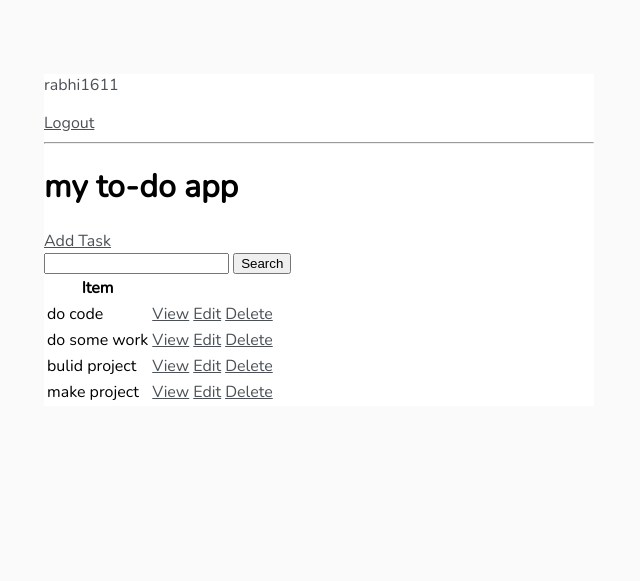
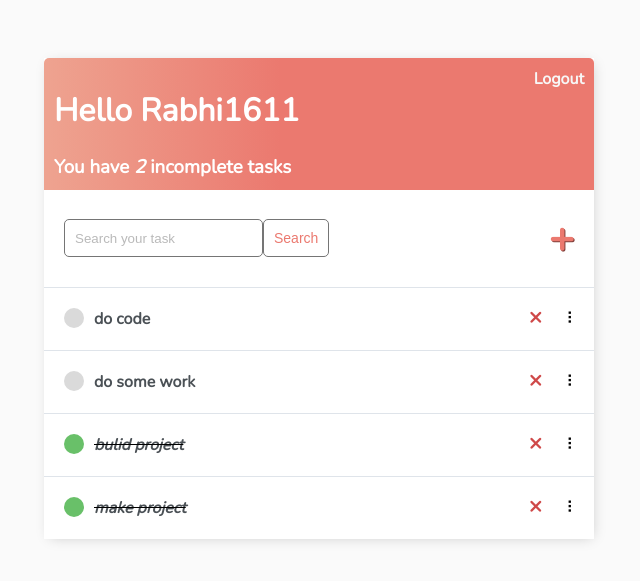
Before and after one commit to rabhi1611/to-do-app, a Django app: page / in a window 1280 px wide. Shown: the top 581 px of the page, without its empty margins (321-961 px from the left). Run offline with Django 3.2, Linux system fonts and the light colour scheme; a user stored in the database is signed in; data comes from the database, SQL or seed files in the repository; both versions use the stored data as it was after the commit.

Commit message:
did some more styling

```diff
--- a/todo_list/base/templates/base/main.html
+++ b/todo_list/base/templates/base/main.html
@@ -1,19 +1,20 @@
 <!DOCTYPE html>
 <html lang="en">
+
 <head>
-    <meta charset="UTF-8">
+    <meta charset="utf-8">
+
     <meta http-equiv="X-UA-Compatible" content="IE=edge">
-    <meta name="viewport" content="width=device-width, initial-scale=1.0">
     <title>To Do Items</title>
+    <meta name="description" content="">
+    <meta name="viewport" content="width=device-width, initial-scale=1">
 
-    <link rel="preconnect" href="https://fonts.googleapis.com">
-    <link rel="preconnect" href="https://fonts.gstatic.com" crossorigin>
+    <link rel="preconnect" href="https://fonts.gstatic.com">
     <link href="https://fonts.googleapis.com/css2?family=Nunito:wght@200&display=swap" rel="stylesheet">
 
-
     <style>
-        body{
-            background-color: #fafafa;
+        body {
+            background-color: #FAFAFA;
             font-family: 'Nunito', sans-serif;
             padding-top: 50px;
         }
@@ -24,20 +25,30 @@
         h4,
         h5,
         h6,
-        {
+            {
             font-family: 'Raleway', sans-serif;
         }
 
         a,
         p {
-            color: #4b5156;
+            color: #4b5156
         }
 
-        .container{
+        a {
+            font-weight: 600;
+        }
+
+        .container {
             max-width: 550px;
             margin: auto;
             background-color: #fff;
-            box-shadow: 2px 2px 13px -4px rgba(0, 0, 0, 0.21) #888888;
+            -webkit-box-shadow: 2px 2px 13px -4px rgba(0, 0, 0, 0.21);
+            box-shadow: 2px 2px 13px -4px rgba(0, 0, 0, 0.21);
+        }
+
+        input {
+            outline: none;
+            border: none;
         }
 
         .header-bar {
@@ -46,22 +57,152 @@
             color: #fff;
             padding: 10px;
             border-radius: 5px 5px 0 0;
-            background: linear-gradient(90deg, #eea390 0%, #eb796f 43%, #eb796f 100%);
+            background: linear-gradient(90deg, #EEA390 0%, #EB796F 43%, #EB796F 100%);
         }
 
-        .header-bar a{
+        .header-bar a {
             color: rgb(247, 247, 247);
             text-decoration: none;
         }
+
+        .task-wrapper {
+            display: flex;
+            align-items: center;
+            justify-content: space-between;
+            background-color: #fff;
+            border-top: 1px solid #dfe4ea;
+            overflow: hidden;
+        }
+
+        .task-title {
+            display: flex;
+            padding: 20px;
+        }
+
+        .task-title a {
+            text-decoration: none;
+            color: #4b5156;
+            margin-left: 10px;
+        }
+
+        .task-complete-icon {
+            height: 20px;
+            width: 20px;
+            background-color: rgb(105, 192, 105);
+            border-radius: 50%;
+        }
+
+        .task-incomplete-icon {
+            height: 20px;
+            width: 20px;
+            background-color: rgb(218, 218, 218);
+            border-radius: 50%;
+        }
+
+        .delete-link {
+            text-decoration: none;
+            font-weight: 900;
+            color: #cf4949;
+            font-size: 22px;
+            line-height: 0;
+            padding: 20px 0px;
+        }
+
+        /*Handle Classes*/
+
+        .handle {
+            display: inline-block;
+            padding: 20px 16px;
+            cursor: grab;
+            user-select: none;
+        }
+
+        .handle:after,
+        .handle:before {
+            display: block;
+            content: "";
+        }
+
+        .handle:active,
+        .handle:active:before,
+        .handle:active:after {
+            cursor: grabbing;
+        }
+
+        .dropArea {
+            background-color: #f1f2f6;
+            color: black;
+            border: #ced6e0 1px solid;
+        }
+
+        .selectedTask {
+            opacity: 0.6;
+        }
+
+
+        #add-link {
+            color: #EB796F;
+            text-decoration: none;
+            font-size: 42px;
+            text-shadow: 1px 1px #81413b;
+        }
+
+        #search-add-wrapper {
+            display: flex;
+            justify-content: space-between;
+            align-items: center;
+            padding: 20px;
+        }
+
+        @media screen and (max-width:320px) {
+            #search-add-wrapper {
+                padding: 10px;
+            }
+        }
+
+        input[type=text],
+        input[type=password],
+        textarea {
+            border: 1px solid #757575;
+            border-radius: 5px;
+            padding: 10px;
+            width: 90%;
+        }
+
+        label {
+            padding-top: 10px !important;
+            display: block;
+        }
+
+        ::placeholder {
+            font-weight: 300;
+            opacity: 0.5;
+        }
+
+        .button {
+            border: 1px solid #757575;
+            background-color: #FFF;
+            color: #EB796F;
+            padding: 10px;
+            font-size: 14px;
+            border-radius: 5px;
+            cursor: pointer;
+            text-decoration: none;
+        }
+
+        .card-body {
+            padding: 20px;
+        }
     </style>
 </head>
+
 <body>
 
     <div class="container">
-        {% block content %}
-
-        {% endblock content %}
+        {% block content %} {% endblock content %}
     </div>
 
 </body>
+
+
 </html>
--- a/todo_list/base/templates/base/task_list.html
+++ b/todo_list/base/templates/base/task_list.html
@@ -1,40 +1,52 @@
-{% extends 'base/main.html' %}
-{% block content %}
+{% extends 'base/main.html' %} {% block content %}
+
+<script src="https://cdn.jsdelivr.net/npm/sortablejs@latest/Sortable.min.js"></script>
+<div class="header-bar">
+    <div>
+        <h1>Hello {{request.user|title}}</h1>
+        <h3 style="margin:0">You have <i>{{count}}</i> incomplete task{{ count|pluralize:"s" }}</h3>
+    </div>
+
+    {% if request.user.is_authenticated %}
+    <a href="{% url 'logout' %}">Logout</a> {% else %}
+    <a href="{% url 'login' %}">Login</a> {% endif %}
+</div>
 
 
-{% if request.user.is_authenticated %}
-<p>{{request.user}}</p>
-<a href="{% url 'logout' %}">Logout</a>
-{% else %}
-<a href="{% url 'login' %}">Login</a>
-{% endif %}
+<div id="search-add-wrapper">
+    <form method="GET" style="display: flex;">
+        <input type='text' name='search-area' placeholder="Search your task" value="{{search_input}}">
+        <input class="button" type="submit" value='Search'>
+    </form>
+    {% if tasks|length > 0 %}
+    <a id="add-link" href="{% url 'task-create' %}">&#x2b;</a>
+    {% endif %}
+</div>
 
-<hr>
-<h1>my to-do app</h1>
 
-<a href="{% url 'task-create' %}">Add Task</a>
+<div id="tasklist" class="task-items-wrapper">
+    {% for task in tasks %}
+    <div class="task-wrapper" data-position="{{task.pk}}">
+        <div class="task-title">
+            {% if task.complete %}
+            <div class="task-complete-icon"></div>
+            <i><s><a href="{% url 'task-update' task.id %}">{{task}}</a></s></i> {% else %}
+            <div class="task-incomplete-icon"></div>
+            <a href="{% url 'task-update' task.id %}">{{task}}</a> {% endif %}
+        </div>
+        <div class="task-controls">
+            <a class="delete-link" href="{% url 'task-delete' task.id %}">&#215;</a>
+            <span class="handle">&nbsp;&#10247;</span>
+        </div>
+    </div>
 
-<form method="GET">
-    <input type="text" name="search-area" value="{{search_input}}">
-    <input type="submit" value="Search">
-</form>
+    {% empty %}
+    <div style="text-align: center; padding-bottom: 10px; line-height: 1em;">
+        <h3>No new tasks are created.</h3>
+        <h3>Create a <a style="text-decoration: none; color: #e53935;" href="{% url 'task-create' %}">New task</a> ! </h3>
+    </div>
+    {% endfor %}
+</div>
 
-<table>
-    <tr>
-        <th>Item</th>
-        <th></th>
-        <th></th>
-    </tr>
-    {% for task in tasks %}
-    <tr>
-        <td>{{task.title}}</td>
-        <td><a href="{% url 'task' task.id %}">View</a></td>
-        <td><a href="{% url 'task-update' task.id %}">Edit</a></td>
-        <td><a href="{% url 'task-delete' task.id %}">Delete</a></td>
-    </tr>
-    {% empty %}
-        <h3>No items in the list!</h3>
-    {% endfor %}
-</table>
 
 {% endblock content %}
```
Also changed, not shown: todo_list/base/templates/base/login.html (+14 -7 lines), todo_list/base/templates/base/register.html (+20 -7 lines), todo_list/base/templates/base/task_confirm_delete.html (+13 -6 lines), todo_list/base/templates/base/task_form.html (+13 -7 lines), todo_list/db.sqlite3.
